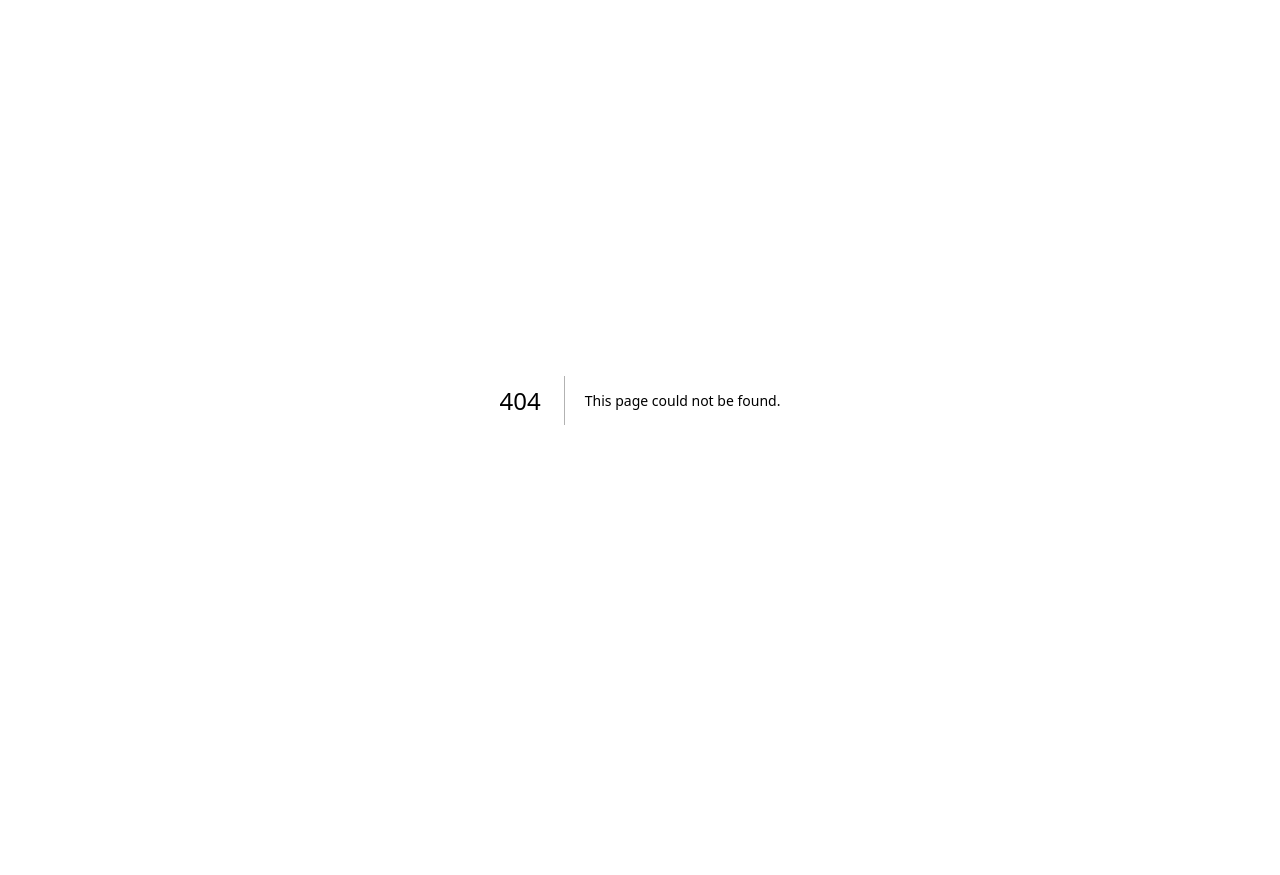
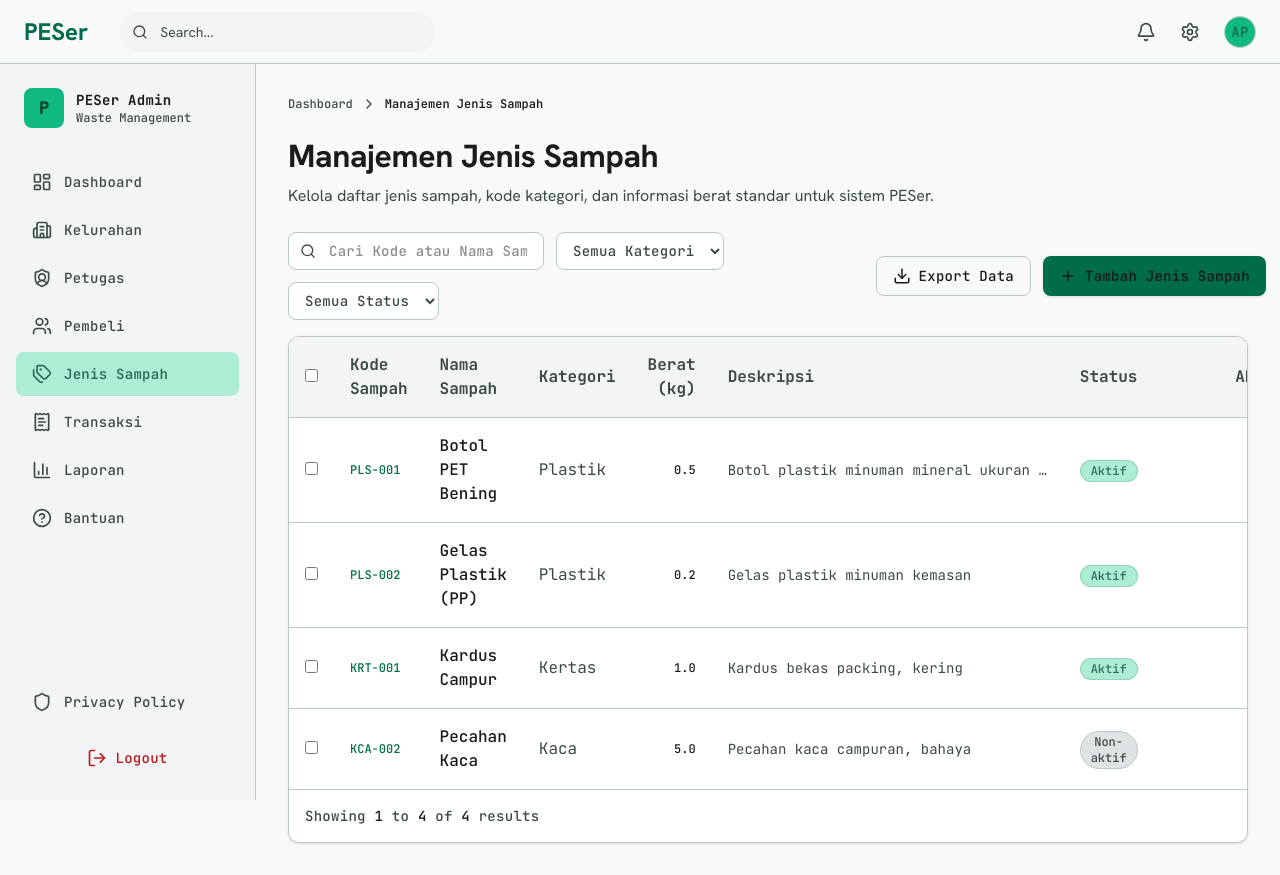
Before and after one commit to PESer-Bacukiki-Barat/PESer, a Next.js app: page /admin/jenis-sampah in a window 1280 px wide. Before the commit this address had no page. Before the commit the page ends 800 px from the top, so only its background shows below. Built offline with nearby package versions, Linux system fonts and the light colour scheme.

Commit message:
feat: jenis-sampah

```diff
--- /dev/null
+++ b/src/app/admin/jenis-sampah/page.tsx
@@ -0,0 +1,77 @@
+import type { Metadata } from "next";
+import { ChevronRight } from "lucide-react";
+
+import {
+  JenisSampahTable,
+  type JenisSampah,
+} from "@/components/admin/jenis-sampah-table";
+
+export const metadata: Metadata = {
+  title: "Manajemen Jenis Sampah",
+};
+
+const JENIS_SAMPAH: JenisSampah[] = [
+  {
+    kode: "PLS-001",
+    nama: "Botol PET Bening",
+    kategori: "Plastik",
+    berat: 0.5,
+    deskripsi: "Botol plastik minuman mineral ukuran 600ml",
+    status: "Aktif",
+  },
+  {
+    kode: "PLS-002",
+    nama: "Gelas Plastik (PP)",
+    kategori: "Plastik",
+    berat: 0.2,
+    deskripsi: "Gelas plastik minuman kemasan",
+    status: "Aktif",
+  },
+  {
+    kode: "KRT-001",
+    nama: "Kardus Campur",
+    kategori: "Kertas",
+    berat: 1.0,
+    deskripsi: "Kardus bekas packing, kering",
+    status: "Aktif",
+  },
+  {
+    kode: "KCA-002",
+    nama: "Pecahan Kaca",
+    kategori: "Kaca",
+    berat: 5.0,
+    deskripsi: "Pecahan kaca campuran, bahaya",
+    status: "Non-aktif",
+  },
+];
+
+export default function JenisSampahPage() {
+  return (
+    <>
+      {/* Breadcrumbs */}
+      <nav
+        aria-label="Breadcrumb"
+        className="flex items-center gap-2 text-on-surface-variant font-label-sm text-label-sm mb-6"
+      >
+        <a className="hover:text-primary transition-colors" href="/admin">
+          Dashboard
+        </a>
+        <ChevronRight className="size-4" />
+        <span className="text-on-surface font-semibold">Manajemen Jenis Sampah</span>
+      </nav>
+
+      {/* Header */}
+      <div className="mb-6">
+        <h1 className="font-headline-lg-mobile md:font-headline-lg text-headline-lg-mobile md:text-headline-lg text-on-surface mb-2">
+          Manajemen Jenis Sampah
+        </h1>
+        <p className="font-body-md text-body-md text-on-surface-variant max-w-2xl">
+          Kelola daftar jenis sampah, kode kategori, dan informasi berat standar untuk sistem
+          PESer.
+        </p>
+      </div>
+
+      <JenisSampahTable jenisSampahs={JENIS_SAMPAH} />
+    </>
+  );
+}
--- a/src/components/admin/admin-nav.tsx
+++ b/src/components/admin/admin-nav.tsx
@@ -9,6 +9,7 @@ import {
   LayoutDashboard,
   ReceiptText,
   ShieldUser,
+  Tags,
   Users,
   type LucideIcon,
 } from "lucide-react";
@@ -20,6 +21,7 @@ const NAV_ITEMS: { href: string; label: string; icon: LucideIcon }[] = [
   { href: "/admin/kelurahan", label: "Kelurahan", icon: Building2 },
   { href: "/admin/petugas", label: "Petugas", icon: ShieldUser },
   { href: "/admin/pembeli", label: "Pembeli", icon: Users },
+  { href: "/admin/jenis-sampah", label: "Jenis Sampah", icon: Tags },
   { href: "/admin/transaksi", label: "Transaksi", icon: ReceiptText },
   { href: "/admin/laporan", label: "Laporan", icon: BarChart3 },
   { href: "/admin/bantuan", label: "Bantuan", icon: HelpCircle },
--- /dev/null
+++ b/src/components/admin/jenis-sampah-table.tsx
@@ -0,0 +1,165 @@
+"use client";
+
+import { Download, Eye, Pencil, Plus, Trash2 } from "lucide-react";
+
+import { DataTable, type Column } from "@/components/ui/data-table";
+
+export type JenisSampahStatus = "Aktif" | "Non-aktif";
+
+export type JenisSampah = {
+  kode: string;
+  nama: string;
+  kategori: string;
+  berat: number;
+  deskripsi: string;
+  status: JenisSampahStatus;
+};
+
+const STATUS_STYLES: Record<JenisSampahStatus, string> = {
+  Aktif: "bg-secondary-container text-on-secondary-container border border-secondary/20",
+  "Non-aktif": "bg-surface-variant text-on-surface-variant border border-outline-variant",
+};
+
+export const KATEGORI = [
+  { value: "Plastik", label: "Plastik" },
+  { value: "Kertas", label: "Kertas" },
+  { value: "Kaca", label: "Kaca" },
+  { value: "Logam", label: "Logam" },
+];
+
+const columns: Column<JenisSampah>[] = [
+  {
+    id: "kode",
+    header: "Kode Sampah",
+    cell: (j) => <p className="font-label-sm text-label-sm font-medium text-primary">{j.kode}</p>,
+  },
+  {
+    id: "nama",
+    header: "Nama Sampah",
+    cell: (j) => <p className="font-medium text-on-surface">{j.nama}</p>,
+  },
+  {
+    id: "kategori",
+    header: "Kategori",
+    cell: (j) => <p className="text-on-surface-variant">{j.kategori}</p>,
+  },
+  {
+    id: "berat",
+    header: "Berat (kg)",
+    align: "right",
+    cell: (j) => <p className="font-label-sm text-label-sm text-right text-on-surface">{j.berat.toFixed(1)}</p>,
+  },
+  {
+    id: "deskripsi",
+    header: "Deskripsi",
+    className: "hidden lg:table-cell",
+    cell: (j) => (
+      <p className="text-on-surface-variant text-sm truncate max-w-xs">{j.deskripsi}</p>
+    ),
+  },
+  {
+    id: "status",
+    header: "Status",
+    align: "center",
+    cell: (j) => (
+      <span
+        className={`inline-flex items-center px-2.5 py-0.5 rounded-full font-label-sm text-label-sm font-medium ${STATUS_STYLES[j.status]}`}
+      >
+        {j.status}
+      </span>
+    ),
+  },
+];
+
+export function JenisSampahTable({
+  jenisSampahs,
+  onAdd,
+  onEdit,
+  onDelete,
+  onView,
+  onExport,
+  onSelectedChange,
+}: {
+  jenisSampahs: JenisSampah[];
+  onAdd?: () => void;
+  onEdit?: (j: JenisSampah) => void;
+  onDelete?: (j: JenisSampah) => void;
+  onView?: (j: JenisSampah) => void;
+  onExport?: () => void;
+  onSelectedChange?: (ids: string[]) => void;
+}) {
+  return (
+    <DataTable
+      data={jenisSampahs}
+      columns={columns}
+      getRowId={(j) => j.kode}
+      searchKeys={["kode", "nama"]}
+      searchPlaceholder="Cari Kode atau Nama Sampah..."
+      filters={[
+        {
+          id: "kategori",
+          placeholder: "Semua Kategori",
+          options: KATEGORI,
+          matches: (j, value) => j.kategori === value,
+        },
+        {
+          id: "status",
+          placeholder: "Semua Status",
+          options: [
+            { value: "Aktif", label: "Aktif" },
+            { value: "Non-aktif", label: "Non-aktif" },
+          ],
+          matches: (j, value) => j.status === value,
+        },
+      ]}
+      selectable
+      pageSize={10}
+      onSelectedChange={onSelectedChange}
+      toolbarActions={
+        <>
+          <button
+            type="button"
+            onClick={onExport}
+            className="flex-1 sm:flex-none flex items-center justify-center gap-2 h-10 px-4 rounded-lg border border-outline-variant bg-surface text-on-surface hover:bg-surface-container-high transition-colors font-label-md text-label-md font-medium"
+          >
+            <Download className="size-[18px]" />
+            <span className="hidden sm:inline">Export Data</span>
+          </button>
+          <button
+            type="button"
+            onClick={onAdd}
+            className="flex-1 sm:flex-none flex items-center justify-center gap-2 h-10 px-4 rounded-lg bg-primary text-on-primary hover:bg-primary-fixed-variant transition-colors shadow-sm font-label-md text-label-md font-semibold"
+          >
+            <Plus className="size-[18px]" />
+            <span className="hidden sm:inline">Tambah Jenis Sampah</span>
+          </button>
+        </>
+      }
+      actions={() => [
+        {
+          label: "Lihat Detail",
+          icon: Eye,
+          className: "hover:text-primary",
+          onClick: (j) => onView?.(j),
+        },
+        {
+          label: "Edit",
+          icon: Pencil,
+          className: "hover:text-primary",
+          onClick: (j) => onEdit?.(j),
+        },
+        {
+          label: "Hapus",
+          icon: Trash2,
+          className: "hover:text-error hover:bg-error-container",
+          onClick: (j) => onDelete?.(j),
+        },
+      ]}
+      emptyState={
+        <p className="text-center text-on-surface-variant">
+          Tidak ada jenis sampah ditemukan.
+        </p>
+      }
+    />
+  );
+}
```
Also changed, not shown: src/app/admin/bank-sampah/page.html (added).
